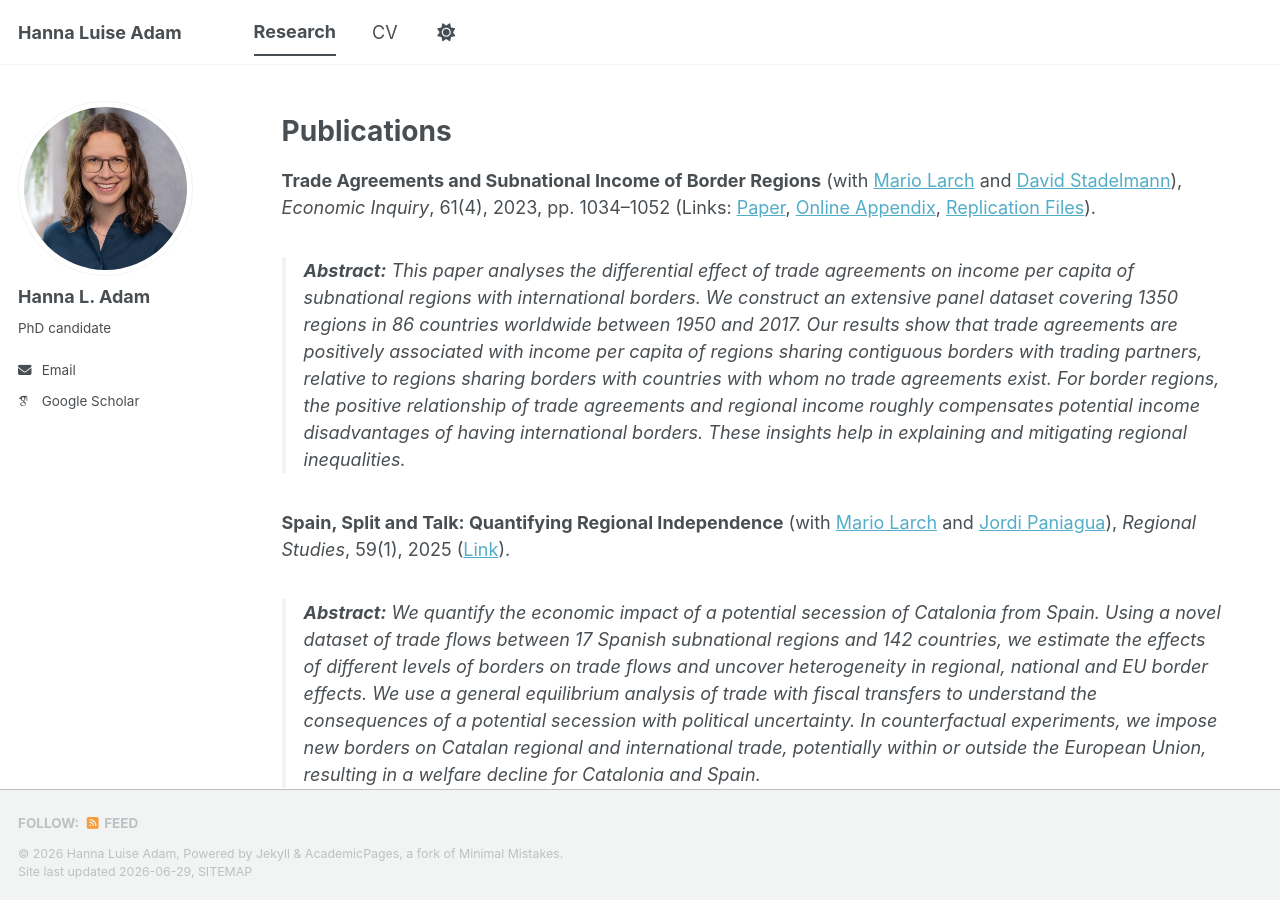
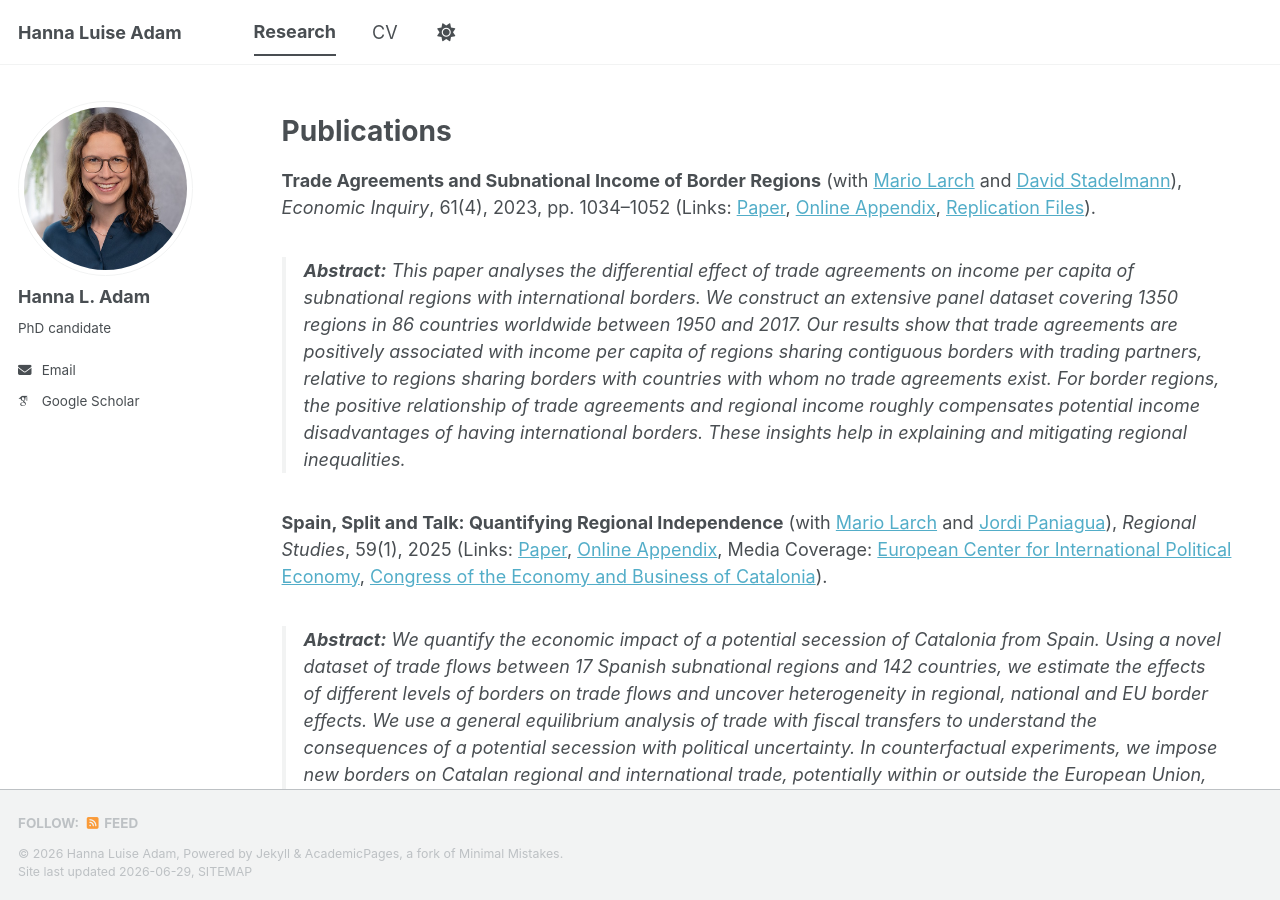
Before and after one commit to hanna-l-adam/hanna-l-adam.github.io, a Jekyll site: the page built from _pages/research.md, in a window 1280 px wide and 900 px high. Built offline with Jekyll 4.4.1, drawn with Linux system fonts in a browser that asks for light colours; some web fonts are replaced; a script bundle is joined from its source files by our own code; library files that are not in the unit come from our copies.

Commit message:
Update research.md

```diff
--- a/_pages/research.md
+++ b/_pages/research.md
@@ -12,7 +12,7 @@ redirect_from:
 **Trade Agreements and Subnational Income of Border Regions** (with <a href="https://www.ewf.uni-bayreuth.de/en/team/Prof_Mario_Larch/index.php" target="_blank">Mario Larch</a> and <a href="https://www.entwicklung.uni-bayreuth.de/en/team/david-stadelmann/" target="_blank">David Stadelmann</a>), *Economic Inquiry*, 61(4), 2023, pp. 1034–1052 (Links: <a href="https://doi.org/10.1111/ecin.13151" target="_blank">Paper</a>, <a href="https://onlinelibrary.wiley.com/action/downloadSupplement?doi=10.1111%2Fecin.13151&file=ecin13151-sup-0002_Appendix.pdf" target="_blank">Online Appendix</a>, <a href="https://doi.org/10.3886/E191609V3" target="_blank">Replication Files</a>).
 > **Abstract:** This paper analyses the differential effect of trade agreements on income per capita of subnational regions with international borders. We construct an extensive panel dataset covering 1350 regions in 86 countries worldwide between 1950 and 2017. Our results show that trade agreements are positively associated with income per capita of regions sharing contiguous borders with trading partners, relative to regions sharing borders with countries with whom no trade agreements exist. For border regions, the positive relationship of trade agreements and regional income roughly compensates potential income disadvantages of having international borders. These insights help in explaining and mitigating regional inequalities.
 
-**Spain, Split and Talk: Quantifying Regional Independence** (with <a href="https://www.ewf.uni-bayreuth.de/en/team/Prof_Mario_Larch/index.php" target="_blank">Mario Larch</a> and <a href="https://www.uv.es/jorpaso2/" target="_blank">Jordi Paniagua</a>), *Regional Studies*, 59(1), 2025 (<a href="https://doi.org/10.1080/00343404.2024.2437501" target="_blank">Link</a>).
+**Spain, Split and Talk: Quantifying Regional Independence** (with <a href="https://www.ewf.uni-bayreuth.de/en/team/Prof_Mario_Larch/index.php" target="_blank">Mario Larch</a> and <a href="https://www.uv.es/jorpaso2/" target="_blank">Jordi Paniagua</a>), *Regional Studies*, 59(1), 2025 (Links: <a href="https://www.uv.es/jorpaso2/papers/Spain_Split_talk_cesifo1_wp10742.pdf" target="_blank">Paper</a>, <a href="https://doi.org/10.1080/00343404.2024.2437501" target="_blank">Online Appendix</a>, Media Coverage: <a href="https://ecipe.org/insights/spain-split-and-talk-quantifying-regional-independence/" target="_blank">European Center for International Political Economy</a>, <a href="https://gestio.coleconomistes.cat/MAILS/DOCS/12.Quantifying%20the%20Potencial%20Economic.pdf" target="_blank">Congress of the Economy and Business of Catalonia</a>).
 > **Abstract:** We quantify the economic impact of a potential secession of Catalonia from Spain. Using a novel dataset of trade flows between 17 Spanish subnational regions and 142 countries, we estimate the effects of different levels of borders on trade flows and uncover heterogeneity in regional, national and EU border effects. We use a general equilibrium analysis of trade with fiscal transfers to understand the consequences of a potential secession with political uncertainty. In counterfactual experiments, we impose new borders on Catalan regional and international trade, potentially within or outside the European Union, resulting in a welfare decline for Catalonia and Spain.
 
 # Working Papers
```
